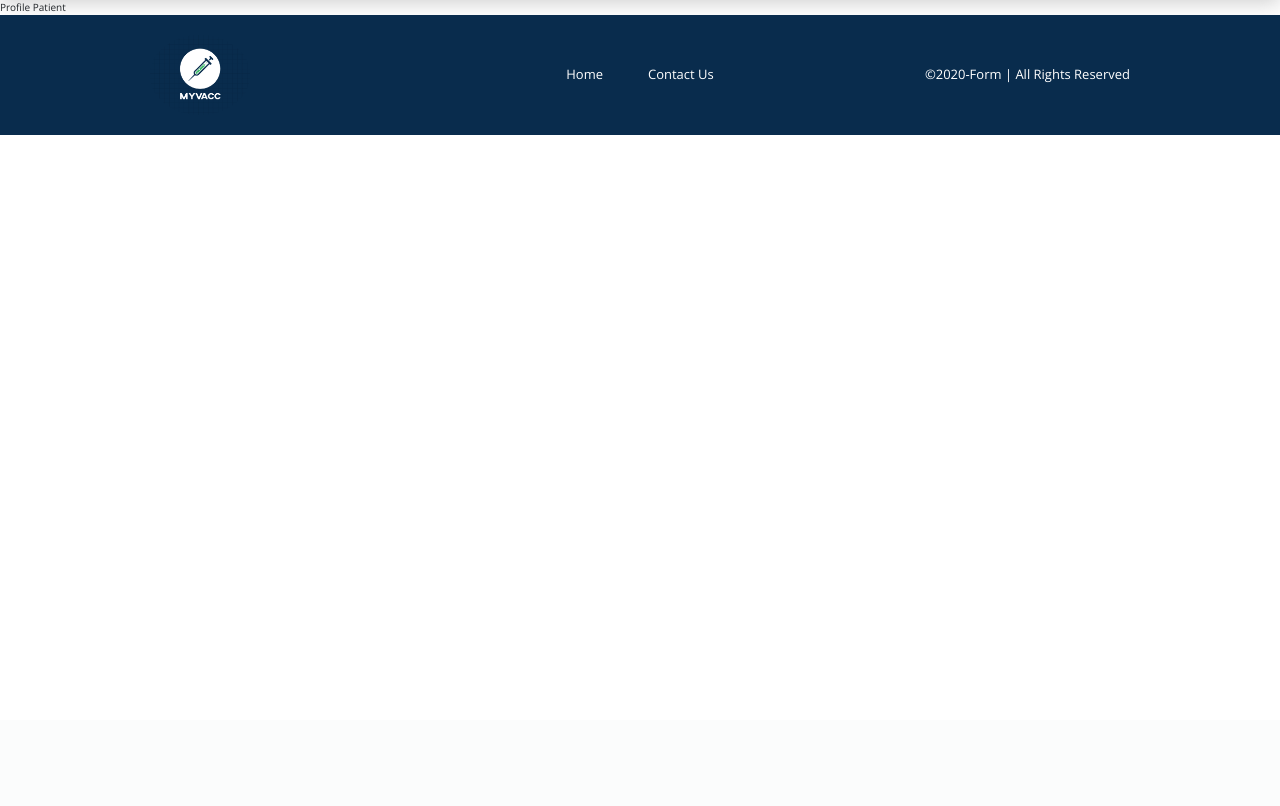
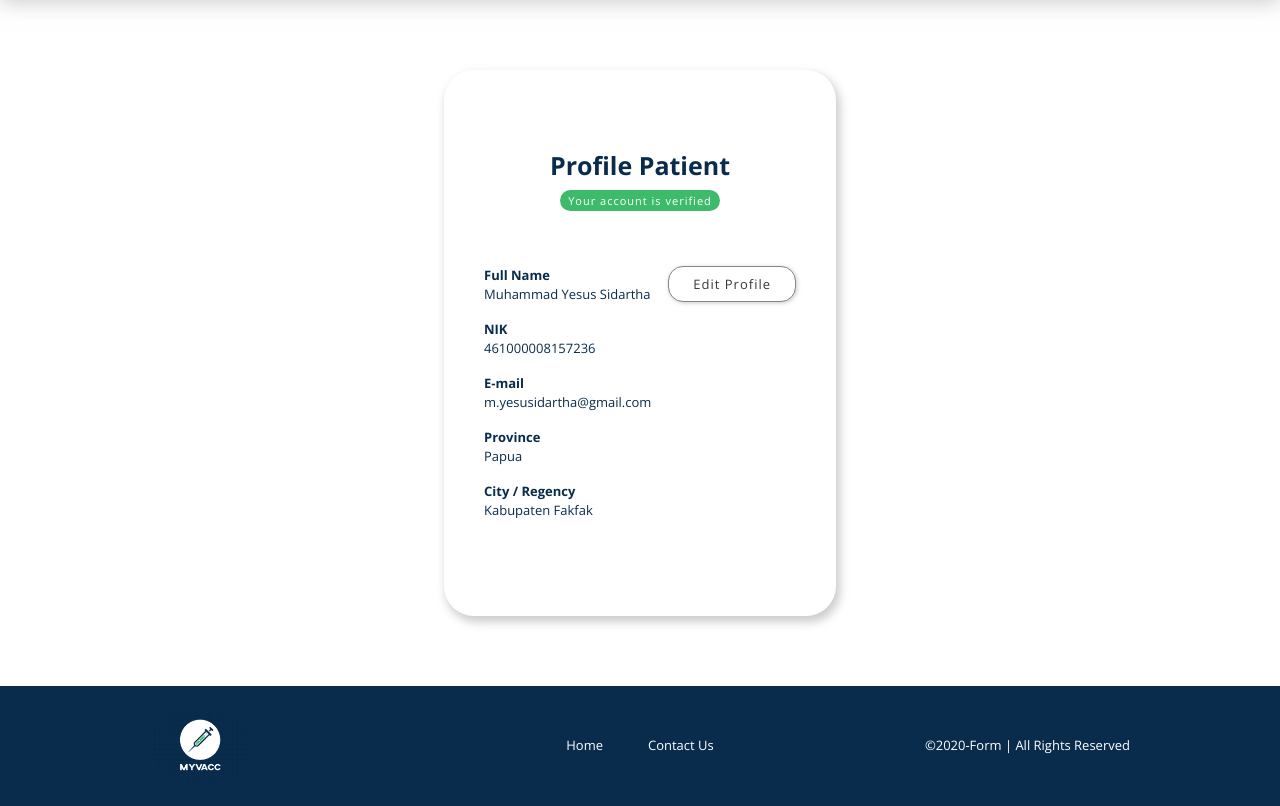
Before and after one commit to marftabucks/myvacc-web, a Laravel app: page /profile-patient in a window 1280 px wide. Shown: the part 80-886 px from the top of the page. Before the commit the page ends 215 px from the top, so only its background shows below. Run offline with Laravel 8, Linux system fonts and the light colour scheme.

Commit message:
add profile-patient and scss file

```diff
--- a/public/css/main.css
+++ b/public/css/main.css
@@ -617,3 +617,19 @@
 .add-profile-patient {
   padding: 7rem 15rem;
 }
+
+.profile-patient {
+  padding: 7rem 15rem;
+}
+
+.profile-patient__flex-container {
+  width: 100%;
+  display: flex;
+  justify-content: space-between;
+}
+
+.profile-patient__subcontainer {
+  display: flex;
+  flex-direction: column;
+  margin-bottom: 1.5rem;
+}
--- a/resources/sass/main.scss
+++ b/resources/sass/main.scss
@@ -28,3 +28,4 @@
 @import 'pages/edit-profile-hospital';
 @import 'pages/profile-hospital';
 @import 'pages/edit-profile-patient';
+@import 'pages/profile-patient';
--- /dev/null
+++ b/resources/sass/pages/_profile-patient.scss
@@ -0,0 +1,15 @@
+.profile-patient{
+    padding: 7rem 15rem;
+
+    &__flex-container {
+        width: 100%;
+        display: flex;
+        justify-content: space-between;
+    }
+
+    &__subcontainer {
+        display: flex;
+        flex-direction: column;
+        margin-bottom: 1.5rem;
+    }
+}
--- a/resources/views/user/profile-patient.blade.php
+++ b/resources/views/user/profile-patient.blade.php
@@ -1,5 +1,44 @@
 @extends('layout')
 
+@section('meta-title')
+    Profile Patient
+@endsection
+
 @section('content')
-    Profile Patient
-@stop
+<div class="profile-patient">
+    <div class="container container--left container--xl">
+        <h2 class="heading-2 margin-bottom-xs align-self-center">Profile Patient</h1>
+        <p class="status status--success margin-bottom-xl">Your account is verified</p>
+
+        <!-- <p class="status status--alert margin-bottom-xl">Your account is not verified</p> -->
+
+        <div class="profile-patient__flex-container">
+            <div class="profile-patient__subcontainer">
+                <p class="text-bold">Full Name</p>
+                <p class="text-regular">Muhammad Yesus Sidartha</p>
+            </div>
+            <a href="/edit-profile-patient" class="cta cta--white">Edit Profile</a>
+        </div>
+
+        <div class="profile-patient__subcontainer">
+            <p class="text-bold">NIK</p>
+            <p class="text-regular">461000008157236</p>
+        </div>
+
+        <div class="profile-patient__subcontainer">
+            <p class="text-bold">E-mail</p>
+            <p class="text-regular">m.yesusidartha@gmail.com</p>
+        </div>
+
+        <div class="profile-patient__subcontainer">
+            <p class="text-bold">Province</p>
+            <p class="text-regular">Papua</p>
+        </div>
+
+        <div class="profile-patient__subcontainer">
+            <p class="text-bold">City / Regency</p>
+            <p class="text-regular">Kabupaten Fakfak</p>
+        </div>
+    </div>
+</div>
+@endsection
```
